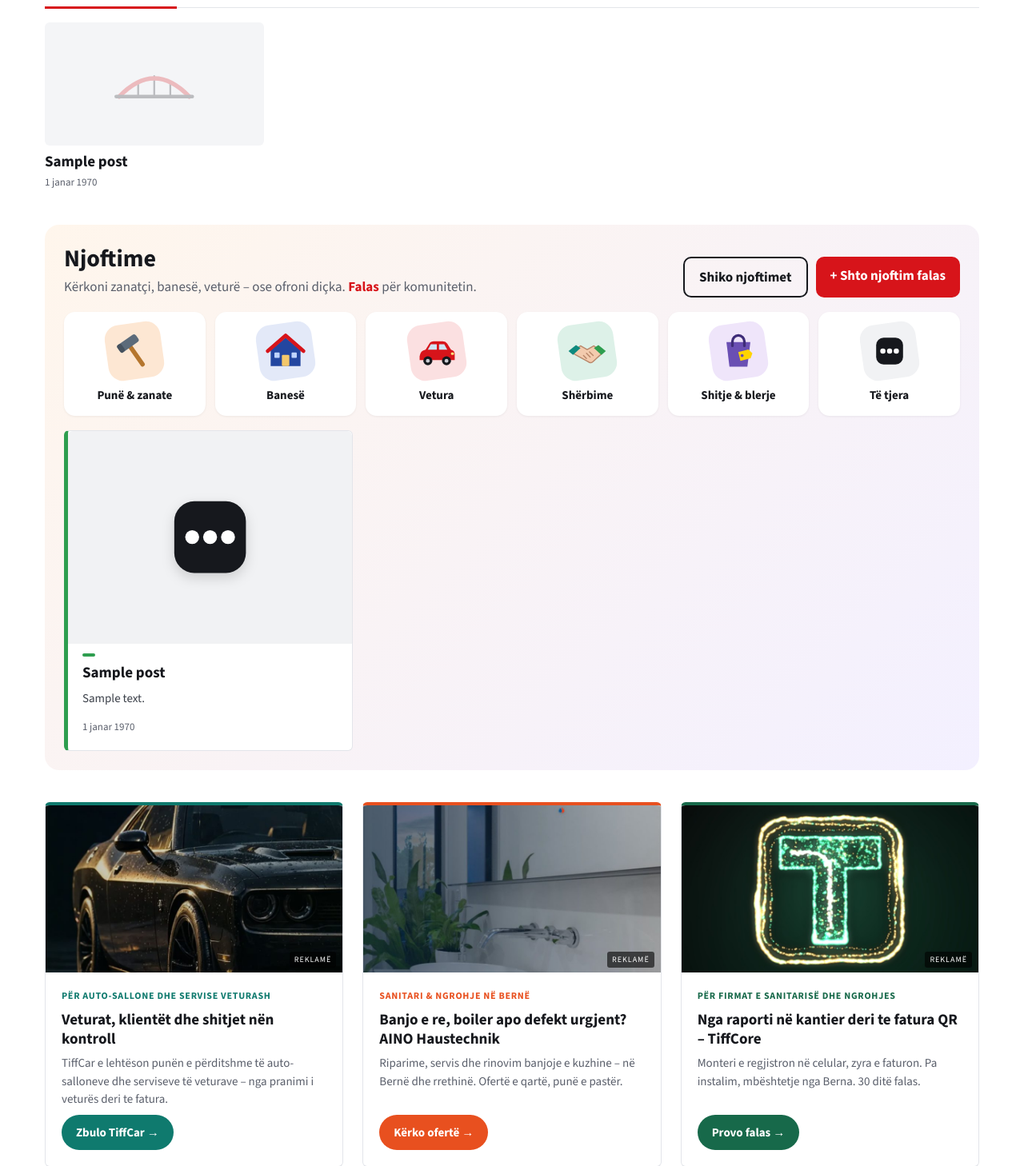
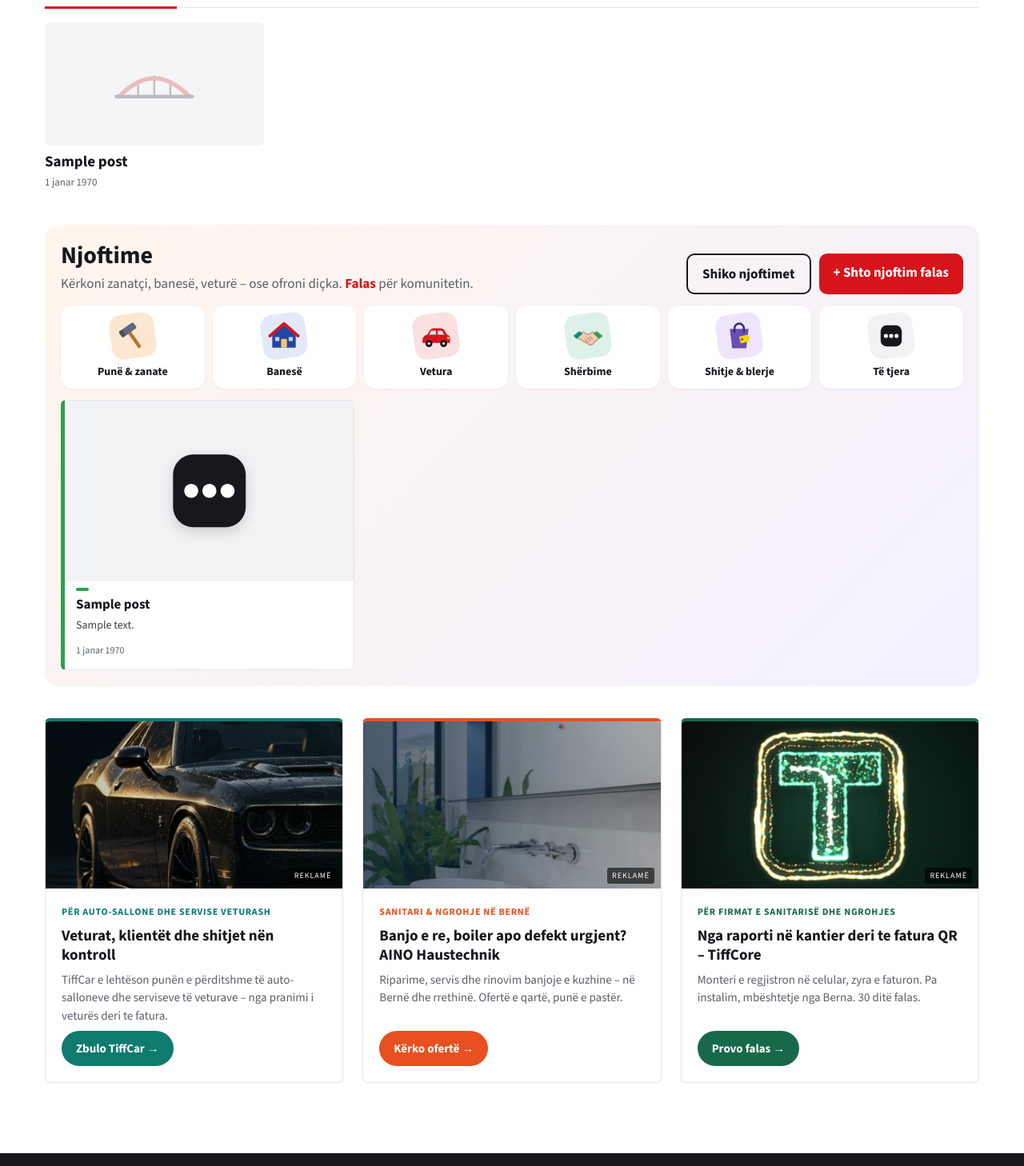
Before and after one commit to GianniTGT/urapress-bot, a WordPress theme: template theme/urapress/front-page.php in a window 1280 px wide. Shown: the part 780-2238 px from the top of the page at 80% size. Run offline with PHP 8.4 and a stand-in for WordPress, Linux system fonts and the light colour scheme; the site name, menu and one post (Sample post) are stand-ins, and other content is empty.

Commit message:
Njoftime-Karten ca. 20 % kleiner
Co-Authored-By: Claude Opus 5.5 <noreply@anthropic.com>
Claude-Session: https://claude.ai/code/session_01KNXBQ6qmRnHNWowuWTitcy

```diff
--- a/theme/urapress/functions.php
+++ b/theme/urapress/functions.php
@@ -7,7 +7,7 @@
 
 defined( 'ABSPATH' ) || exit;
 
-define( 'URAPRESS_VERSION', '1.19.0' );
+define( 'URAPRESS_VERSION', '1.19.1' );
 require_once __DIR__ . '/inc/njoftime.php';
 require_once __DIR__ . '/inc/llogaria.php';
 
--- a/theme/urapress/style.css
+++ b/theme/urapress/style.css
@@ -891,3 +891,19 @@ h1, h2, h3, h4 { color: var(--up-ink); line-height: 1.2; margin: 0 0 .5em; font-
 
 /* 1.19.0 – eingebettete Beiträge (Instagram, X, TikTok) mittig */
 .instagram-media, .twitter-tweet, .tiktok-embed { margin: 1.5em auto !important; }
+
+/* 1.19.1 – Njoftime-Karten ca. 20 % kleiner (Foto flacher, Schrift und Abstände kleiner) */
+.up-njs__grid { gap: 14px; }
+.up-njs__grid .up-nj { gap: 6px; padding: 14px; }
+.up-njs__grid .up-nj__foto { margin: -14px -14px 2px; aspect-ratio: 16 / 10; }
+.up-njs__grid .up-nj__foto svg { max-height: 70%; }
+.up-njs__grid .up-nj__titulli { font-size: 17px; }
+.up-njs__grid .up-nj__teksti { font-size: 14px; line-height: 1.45; }
+.up-njs__grid .up-nj__top, .up-njs__grid .up-nj__meta { font-size: 12px; }
+.up-njs__grid .up-nj__btn { padding: 5px 11px; font-size: 13px; }
+.up-njhome { padding: 20px; }
+.up-njhome__tiles { gap: 10px; margin-top: 14px; }
+.up-njhome__tiles a { padding: 10px 6px; gap: 6px; font-size: 14px; }
+.up-njhome__tiles span { width: 56px; height: 56px; border-radius: 15px; }
+.up-njhome__tiles svg { width: 44px; height: 44px; }
+.up-njhome__list { margin-top: 14px; }
```
